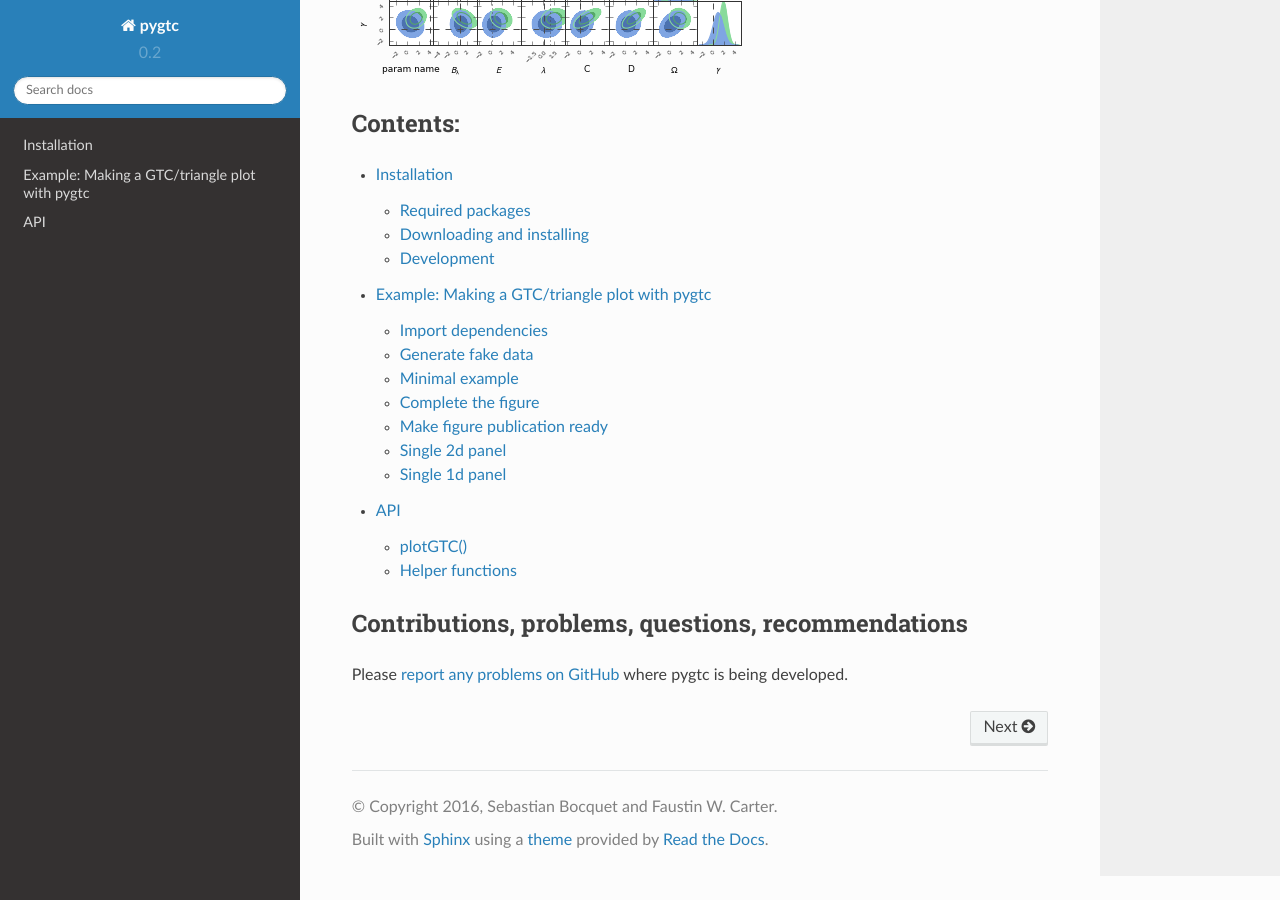
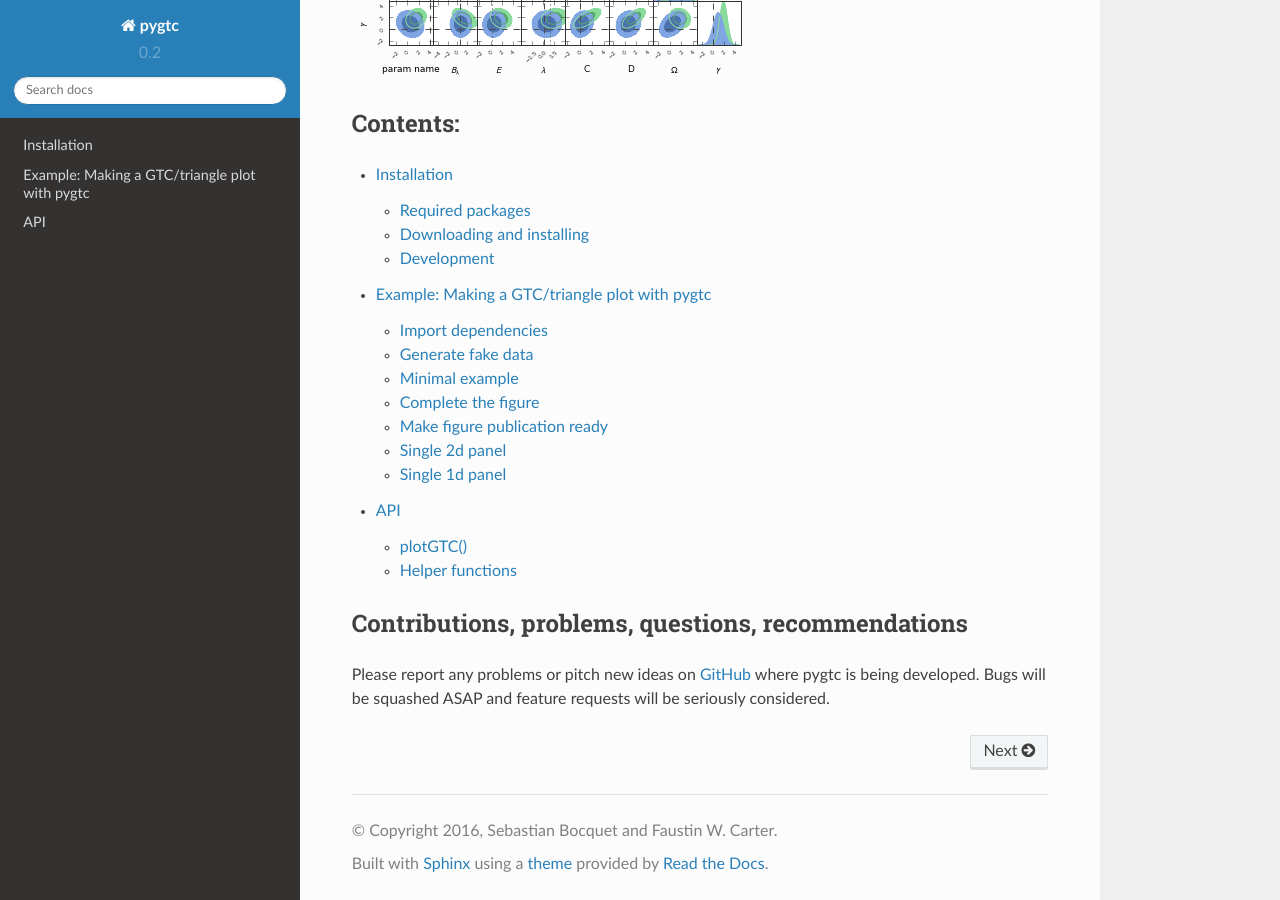
Before and after one commit to SebastianBocquet/pygtc, a Sphinx documentation site: the page built from docs/index.rst, in a window 1280 px wide and 900 px high, scrolled down 962 px. Built offline with Sphinx 7.4.7 and the Read the Docs theme 2.0.0, drawn with Linux system fonts in a browser that asks for light colours.

Commit message:
Documentation update

```diff
--- a/docs/index.rst
+++ b/docs/index.rst
@@ -39,4 +39,4 @@ Contents:
 
 Contributions, problems, questions, recommendations
 ---------------------------------------------------
-Please `report any problems on GitHub <https://github.com/SebastianBocquet/pygtc/issues>`_ where pygtc is being developed.
+Please report any problems or pitch new ideas on `GitHub <https://github.com/SebastianBocquet/pygtc/issues>`_ where pygtc is being developed. Bugs will be squashed ASAP and feature requests will be seriously considered.
--- a/docs/installation.rst
+++ b/docs/installation.rst
@@ -47,4 +47,4 @@ or from source::
   python setup.py develop
 
 If you like this project and want to contribute, send a message over at the
-github repo and you can be added as a collaborator!
+github repo and get involved!
```
